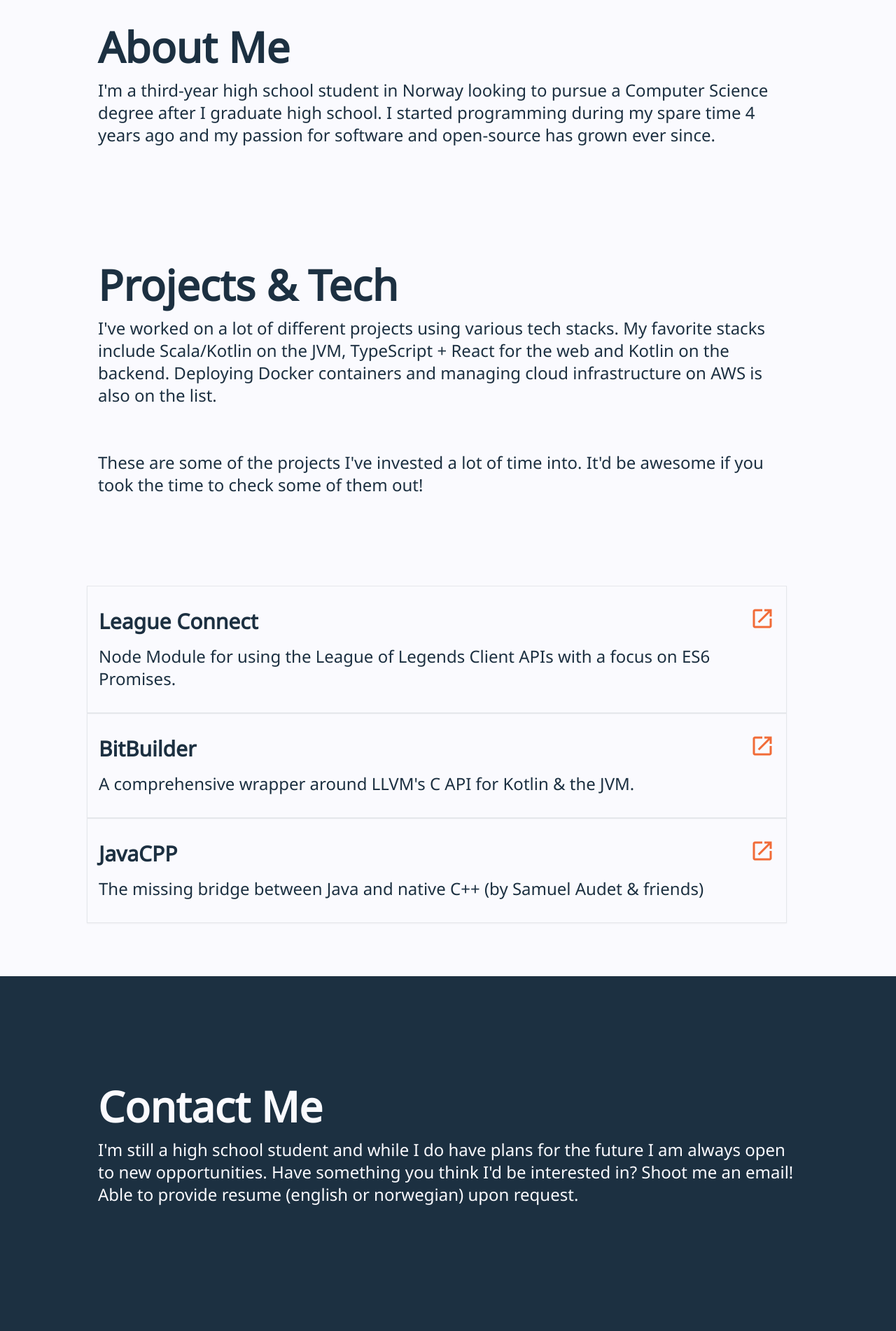
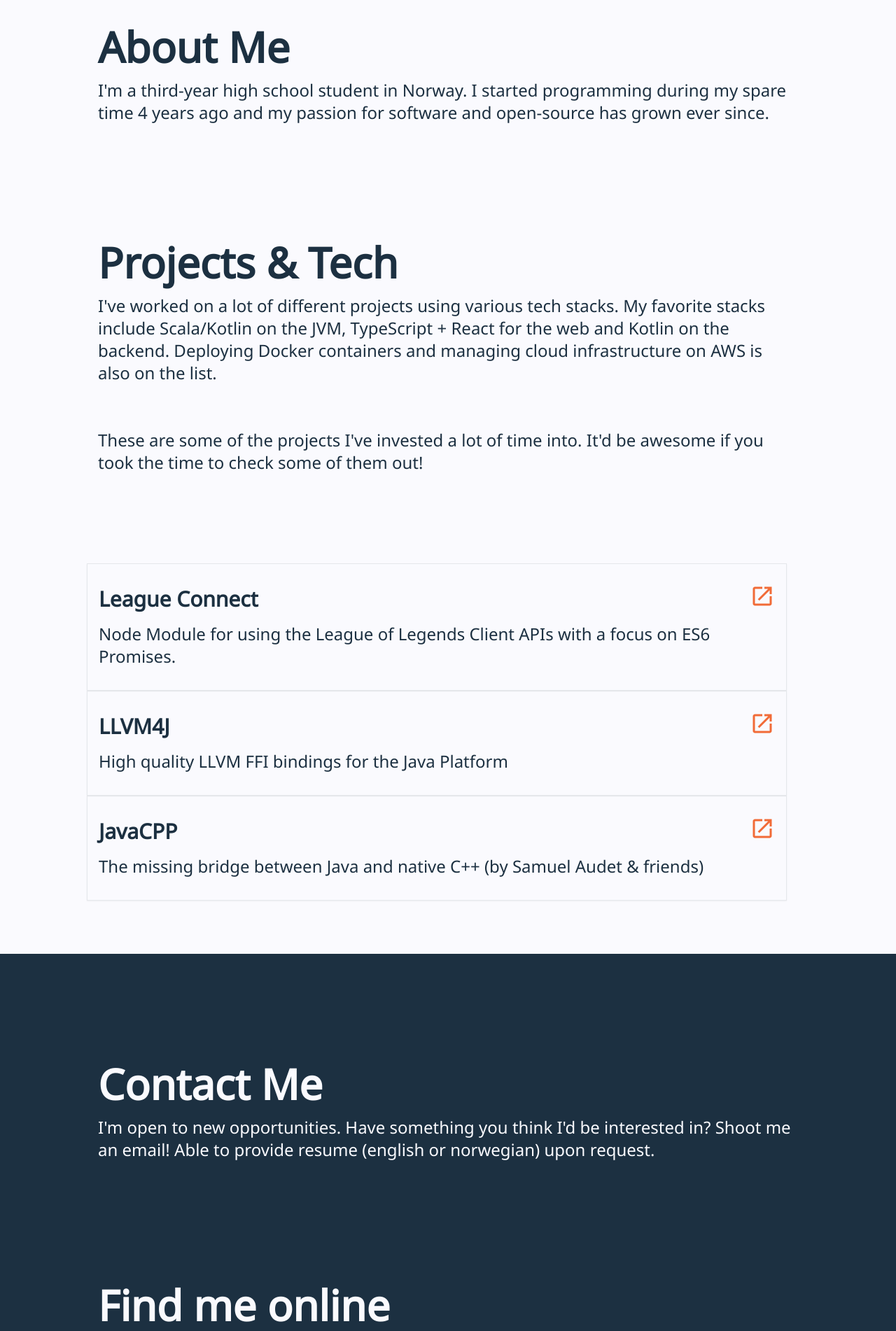
Before and after one commit to junlarsen/dotdev, a Next.js app: page / in a window 1280 px wide. Shown: the part 1169-3071 px from the top of the page at 70% size. Built offline with nearby package versions, Linux system fonts and the light colour scheme.

Commit message:
chore: reword homepage

```diff
--- a/pages/index.tsx
+++ b/pages/index.tsx
@@ -37,7 +37,7 @@ export default function Index() {
 
       <LayoutSection backgroundColor="bg-white">
         <Header color="text-secondary" id="about">About Me</Header>
-        <Text color="text-secondary">I'm a third-year high school student in Norway looking to pursue a Computer Science degree after I graduate high school. I started programming during my spare time 4 years ago and my passion for software and open-source has grown ever since.</Text>
+        <Text color="text-secondary">I'm a third-year high school student in Norway. I started programming during my spare time 4 years ago and my passion for software and open-source has grown ever since.</Text>
       </LayoutSection>
 
       <LayoutSection backgroundColor="bg-white">
@@ -52,7 +52,7 @@ export default function Index() {
 
         <div className="flex flex-col pb-16">
           <Project name="League Connect" repo="https://github.com/supergrecko/league-connect">Node Module for using the League of Legends Client APIs with a focus on ES6 Promises.</Project>
-          <Project name="BitBuilder" repo="https://github.com/vexelabs/bitbuilder">A comprehensive wrapper around LLVM's C API for Kotlin & the JVM.</Project>
+          <Project name="LLVM4J" repo="https://github.com/llvm4j/llvm4j">High quality LLVM FFI bindings for the Java Platform</Project>
           <Project name="JavaCPP" repo="https://github.com/bytedeco/javacpp-presets">The missing bridge between Java and native C++ (by Samuel Audet & friends)</Project>
         </div>
       </LayoutSection>
@@ -60,7 +60,7 @@ export default function Index() {
       <LayoutSection backgroundColor="bg-secondary">
         <div className="pt-32 pb-16">
           <Header id="contact" color="text-white">Contact Me</Header>
-          <Text>I'm still a high school student and while I do have plans for the future I am always open to new opportunities. Have something you think I'd be interested in? Shoot me an email! Able to provide resume (english or norwegian) upon request.</Text>
+          <Text>I'm open to new opportunities. Have something you think I'd be interested in? Shoot me an email! Able to provide resume (english or norwegian) upon request.</Text>
         </div>
         <div className="py-16">
           <div className="py-8">
```
